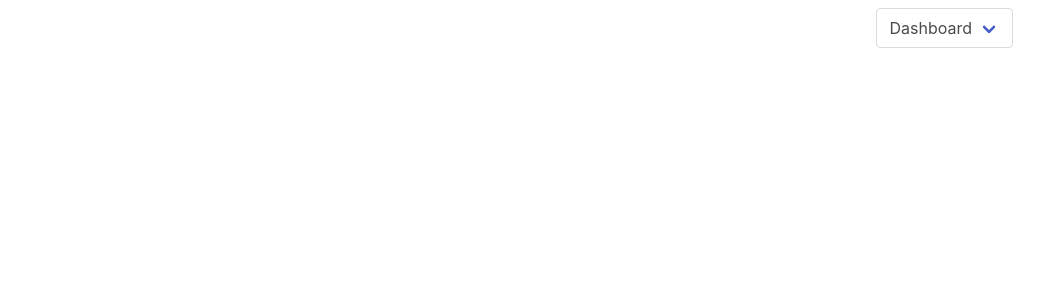
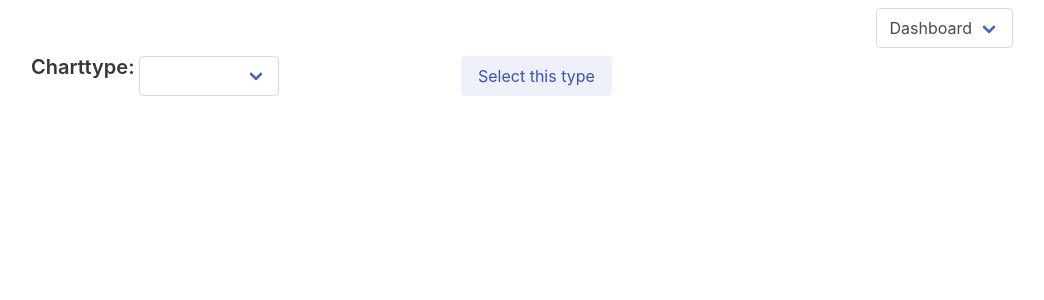
Before and after one commit to TrieuF/KASD_svelte, a SvelteKit app in the folder placemark-svelte/: page /analytics in a window 1280 px wide. Shown: the top 300 px of the page, without its empty margins (191-1235 px from the left). Built offline with nearby package versions, Linux system fonts and the light colour scheme.

Commit message:
added charts and scuffed user selected chart types

```diff
--- a/placemark-svelte/package.json
+++ b/placemark-svelte/package.json
@@ -31,6 +31,7 @@
 	"dependencies": {
 		"axios": "^1.4.0",
 		"dotenv": "^16.3.0",
-		"leaflet": "^1.9.4"
+		"leaflet": "^1.9.4",
+		"svelte-frappe-charts": "^1.10.0"
 	}
 }
--- a/placemark-svelte/src/routes/analytics/+page.svelte
+++ b/placemark-svelte/src/routes/analytics/+page.svelte
@@ -1,16 +1,42 @@
 <script>
     import Header from "$lib/Header.svelte";
     import MainMenu from "$lib/MainMenu.svelte";
-    import {placemarkService} from "../../services/placemark-service.js";
-    import {onMount} from "svelte";
-    let analyticsdata = {};
+    import {charttype} from "../../store.js";
+    import {goto} from "$app/navigation";
 
-    onMount(async () => {
-         analyticsdata = await placemarkService.getAnalytics();
-         console.log(analyticsdata)
-    });
+    let charttypes = ["bar", "pie", "line", "percentage"];
+    let selectedchart = "";
+
+    async function selecttype() {
+        $charttype = selectedchart;
+        goto("/charts");
+    }
 </script>
 
 <Header>
     <MainMenu/>
 </Header>
+
+
+<form on:submit|preventDefault={selecttype}>
+    <div class="columns">
+        <div class="column has-text-centered">
+            <label for="charttype" class="title is-5">Charttype:</label>
+            <div class="select">
+                <select bind:value={selectedchart} id="charttype">
+                    {#each charttypes as chart}
+                        <option>{chart}</option>
+                    {/each}
+                </select>
+            </div>
+        </div>
+
+        <div class="column">
+            <div class="field">
+                <div class="control">
+                    <button class="button is-link is-light">Select this type</button>
+                </div>
+            </div>
+        </div>
+    </div>
+</form>
--- a/placemark-svelte/src/store.js
+++ b/placemark-svelte/src/store.js
@@ -7,3 +7,5 @@ export const user = writable({
 });
 
 export const latestPlacemark = writable(null);
+
+export const charttype = writable(null);
```
Also changed, not shown: placemark-svelte/src/lib/Chartdata.svelte (added, +49 -0 lines), placemark-svelte/src/routes/charts/+page.svelte (added, +11 -0 lines), 1 other file (tests, documents, lock files or other folders).
